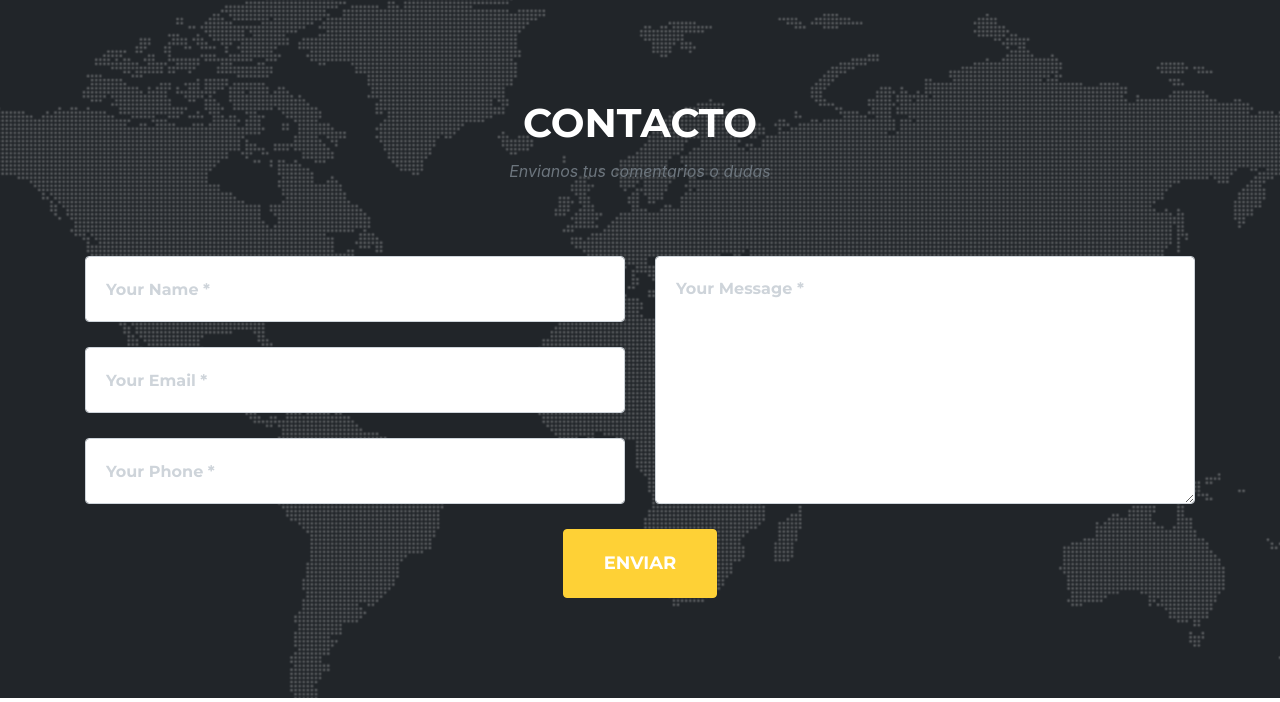
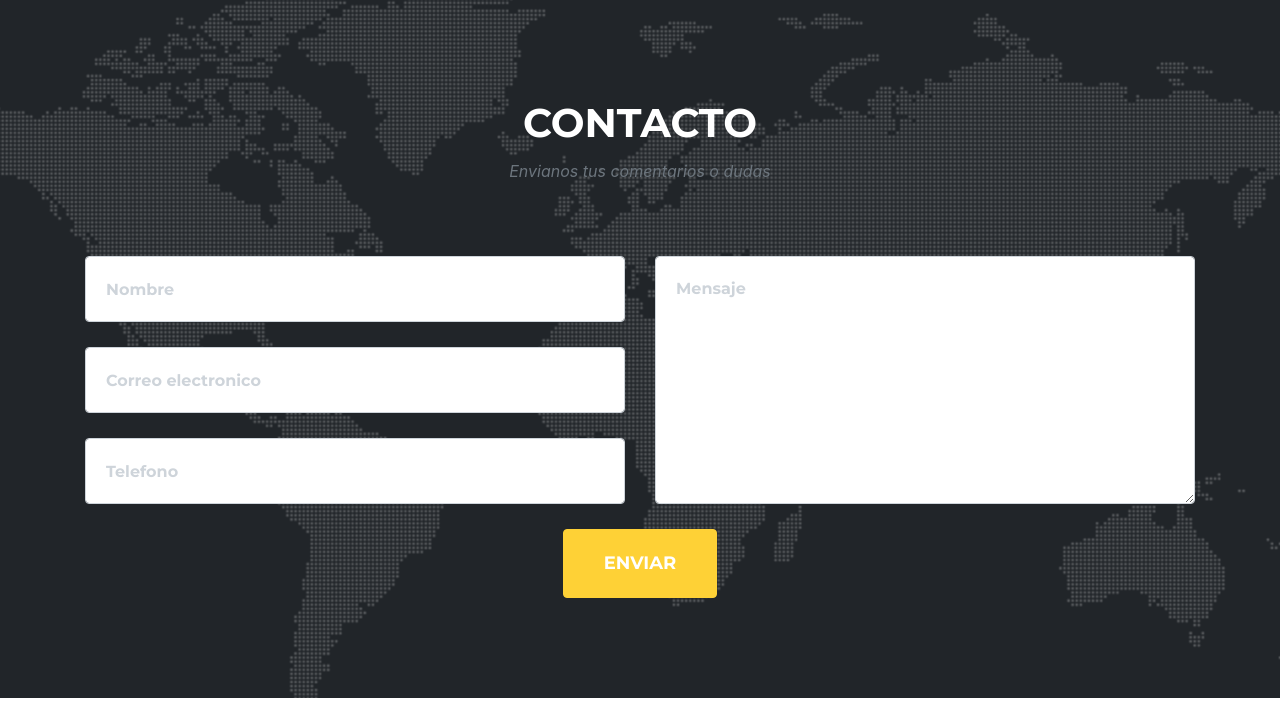
Before and after one commit to iris9112/Django-WWCode-taller, a Django app: page / in a window 1280 px wide. Shown: the part 1606-2308 px from the top of the page. Run offline with Django 3.2, Linux system fonts and the light colour scheme; data comes from the database, SQL or seed files in the repository; both versions use the stored data as it was after the commit; some libraries are stand-ins or nearby versions; some web fonts are replaced.

Commit message:
proyecto modificado para traducciones v1

```diff
--- a/agency_project/app/models.py
+++ b/agency_project/app/models.py
@@ -1,14 +1,16 @@
 from django.db import models
+from django.utils.translation import ugettext_lazy as _
 
 # Create your models here.
 
+
 class Service(models.Model):
-    name = models.CharField(max_length=200, verbose_name="Nombre")
-    description = models.TextField(verbose_name="Descripción")
-    fa_icon = models.CharField(max_length=50, verbose_name="Icono")
+    name = models.CharField(max_length=200, verbose_name=_("Nombre"))
+    description = models.TextField(verbose_name=_("Descripción"))
+    fa_icon = models.CharField(max_length=50, verbose_name=_("Icono"))
     class Meta:
-        verbose_name = "Servicio"
-        verbose_name_plural = "Servicios"
+        verbose_name = _("Servicio")
+        verbose_name_plural = _("Servicios")
 
     def __str__(self):
         return self.name
@@ -16,23 +18,23 @@ class Service(models.Model):
 
 class Project(models.Model):
 
-    CATEGORIES_PROJECT = [
-        (1, 'Website Design'),
-        (2, 'Marketing'),
-        (3, 'Graphic Design'),
-        (4, 'Photography'),
-    ]
+    CATEGORIES_PROJECT = (
+        ('1', _('Diseño web')),
+        ('2', _('Mercadeo')),
+        ('3', _('Diseño gráfico')),
+        ('4', _('Fotografía')),
+    )
 
-    name = models.CharField(max_length=200, verbose_name="Nombre")
-    title = models.CharField(max_length=200, verbose_name="Título")
-    description = models.TextField(verbose_name="Descripción")
-    image = models.ImageField(verbose_name="Imagen", upload_to="projects")
-    category = models.URLField(verbose_name="Categoria", choices=CATEGORIES_PROJECT)
-    created = models.DateTimeField(auto_now_add=True, verbose_name="Fecha de creación")
+    name = models.CharField(max_length=200, verbose_name=_("Nombre"))
+    title = models.CharField(max_length=200, verbose_name=_("Título"))
+    description = models.TextField(verbose_name=_("Descripción"))
+    image = models.ImageField(verbose_name=_("Imagen"), upload_to="projects")
+    category = models.CharField(max_length=255, verbose_name=_("Categoria"), choices=CATEGORIES_PROJECT)
+    created = models.DateTimeField(auto_now_add=True, verbose_name=_("Fecha de creación"))
 
     class Meta:
-        verbose_name = "proyecto"
-        verbose_name_plural = "proyectos"
+        verbose_name = _("proyecto")
+        verbose_name_plural = _("proyectos")
         ordering = ["-created"]
 
     def __str__(self):
--- a/agency_project/config/urls.py
+++ b/agency_project/config/urls.py
@@ -20,6 +20,7 @@ from django.conf.urls.static import static
 from django.views.generic import TemplateView
 
 urlpatterns = [
+    path('i18n/', include('django.conf.urls.i18n')),
     path('', include('app.urls', namespace="app")),
     path('admin/', admin.site.urls),
 ] + static(settings.MEDIA_URL, document_root=settings.MEDIA_ROOT) \
--- a/agency_project/templates/app/list_services.html
+++ b/agency_project/templates/app/list_services.html
@@ -3,7 +3,7 @@
 {% load i18n %}
 
 {% block page_title %}
-    Bienvenidos
+    {% trans 'Bienvenidos' %}
 {% endblock page_title %}
 
 {% block content %}
@@ -13,8 +13,8 @@
     <div class="container">
       <div class="row">
         <div class="col-lg-12 text-center">
-          <h2 class="section-heading text-uppercase">Servicios</h2>
-          <h3 class="section-subheading text-muted">Conoce nuestros servicios</h3>
+          <h2 class="section-heading text-uppercase">{% trans 'Servicios' %}</h2>
+          <h3 class="section-subheading text-muted">{% trans 'Conoce nuestros servicios' %}</h3>
         </div>
       </div>
       <div class="row text-center">
--- a/agency_project/templates/base.html
+++ b/agency_project/templates/base.html
@@ -41,13 +41,13 @@
       <div class="collapse navbar-collapse" id="navbarResponsive">
         <ul class="navbar-nav text-uppercase ml-auto">
           <li class="nav-item">
-            <a class="nav-link js-scroll-trigger" href="#services">Servicios</a>
+            <a class="nav-link js-scroll-trigger" href="#services">{% trans 'Servicios' %}</a>
           </li>
           <li class="nav-item">
-            <a class="nav-link js-scroll-trigger" href="#portfolio">Proyectos</a>
+            <a class="nav-link js-scroll-trigger" href="#portfolio">{% trans 'Proyectos' %}</a>
           </li>
           <li class="nav-item">
-            <a class="nav-link js-scroll-trigger" href="#contact">Contacto</a>
+            <a class="nav-link js-scroll-trigger" href="#contact">{% trans 'Contacto' %}</a>
           </li>
         </ul>
       </div>
@@ -58,9 +58,9 @@
   <header class="masthead">
     <div class="container">
       <div class="intro-text">
-        <div class="intro-lead-in">¡Bienvenido a nuestro estudio!</div>
-        <div class="intro-heading text-uppercase">Es un placer conocerte</div>
-        <a class="btn btn-primary btn-xl text-uppercase js-scroll-trigger" href="#services">Dime más</a>
+        <div class="intro-lead-in">{% trans '¡Bienvenido a nuestro estudio! '%}</div>
+        <div class="intro-heading text-uppercase">{% trans 'Es un placer conocerte '%}</div>
+        <a class="btn btn-primary btn-xl text-uppercase js-scroll-trigger" href="#services">{% trans 'Dime más '%}</a>
       </div>
     </div>
   </header>
@@ -73,8 +73,6 @@
 
 
   {% endblock content %}
-
-
 
   <!-- Clients -->
   <section class="py-5">
@@ -109,8 +107,8 @@
     <div class="container">
       <div class="row">
         <div class="col-lg-12 text-center">
-          <h2 class="section-heading text-uppercase">Contacto</h2>
-          <h3 class="section-subheading text-muted">Envianos tus comentarios o dudas</h3>
+          <h2 class="section-heading text-uppercase">{% trans 'Contacto' %}</h2>
+          <h3 class="section-subheading text-muted">{% trans 'Envianos tus comentarios o dudas' %}</h3>
         </div>
       </div>
       <div class="row">
@@ -119,28 +117,28 @@
             <div class="row">
               <div class="col-md-6">
                 <div class="form-group">
-                  <input class="form-control" id="name" type="text" placeholder="Your Name *" required="required" data-validation-required-message="Please enter your name.">
+                  <input class="form-control" id="name" type="text" placeholder="{% trans 'Nombre' %}" required="required" data-validation-required-message="Please enter your name.">
                   <p class="help-block text-danger"></p>
                 </div>
                 <div class="form-group">
-                  <input class="form-control" id="email" type="email" placeholder="Your Email *" required="required" data-validation-required-message="Please enter your email address.">
+                  <input class="form-control" id="email" type="email" placeholder="{% trans 'Correo electronico' %}" required="required" data-validation-required-message="Please enter your email address.">
                   <p class="help-block text-danger"></p>
                 </div>
                 <div class="form-group">
-                  <input class="form-control" id="phone" type="tel" placeholder="Your Phone *" required="required" data-validation-required-message="Please enter your phone number.">
+                  <input class="form-control" id="phone" type="tel" placeholder="{% trans 'Telefono' %}" required="required" data-validation-required-message="Please enter your phone number.">
                   <p class="help-block text-danger"></p>
                 </div>
               </div>
               <div class="col-md-6">
                 <div class="form-group">
-                  <textarea class="form-control" id="message" placeholder="Your Message *" required="required" data-validation-required-message="Please enter a message."></textarea>
+                  <textarea class="form-control" id="message" placeholder="{% trans 'Mensaje' %}" required="required" data-validation-required-message="Please enter a message."></textarea>
                   <p class="help-block text-danger"></p>
                 </div>
               </div>
               <div class="clearfix"></div>
               <div class="col-lg-12 text-center">
                 <div id="success"></div>
-                <button id="sendMessageButton" class="btn btn-primary btn-xl text-uppercase" type="submit">Enviar</button>
+                <button id="sendMessageButton" class="btn btn-primary btn-xl text-uppercase" type="submit">{% trans 'Enviar' %}</button>
               </div>
             </div>
           </form>
@@ -178,10 +176,10 @@
         <div class="col-md-4">
           <ul class="list-inline quicklinks">
             <li class="list-inline-item">
-              <a href="#">Política de Privacidad</a>
+              <a href="#">{% trans 'Política de Privacidad' %}</a>
             </li>
             <li class="list-inline-item">
-              <a href="#">Términos y Condiciones</a>
+              <a href="#">{% trans 'Términos y Condiciones' %}</a>
             </li>
           </ul>
         </div>
```
Also changed, not shown: agency_project/config/settings.py (+15 -2 lines), agency_project/app/migrations/0002_auto_20190723_0957.py (added), agency_project/db.sqlite3, agency_project/locale/en_US/LC_MESSAGES/django.po (added), agency_project/media/projects/DwjoiRhX0AE2845.jpg_large.jpg (added), 1 other file.
